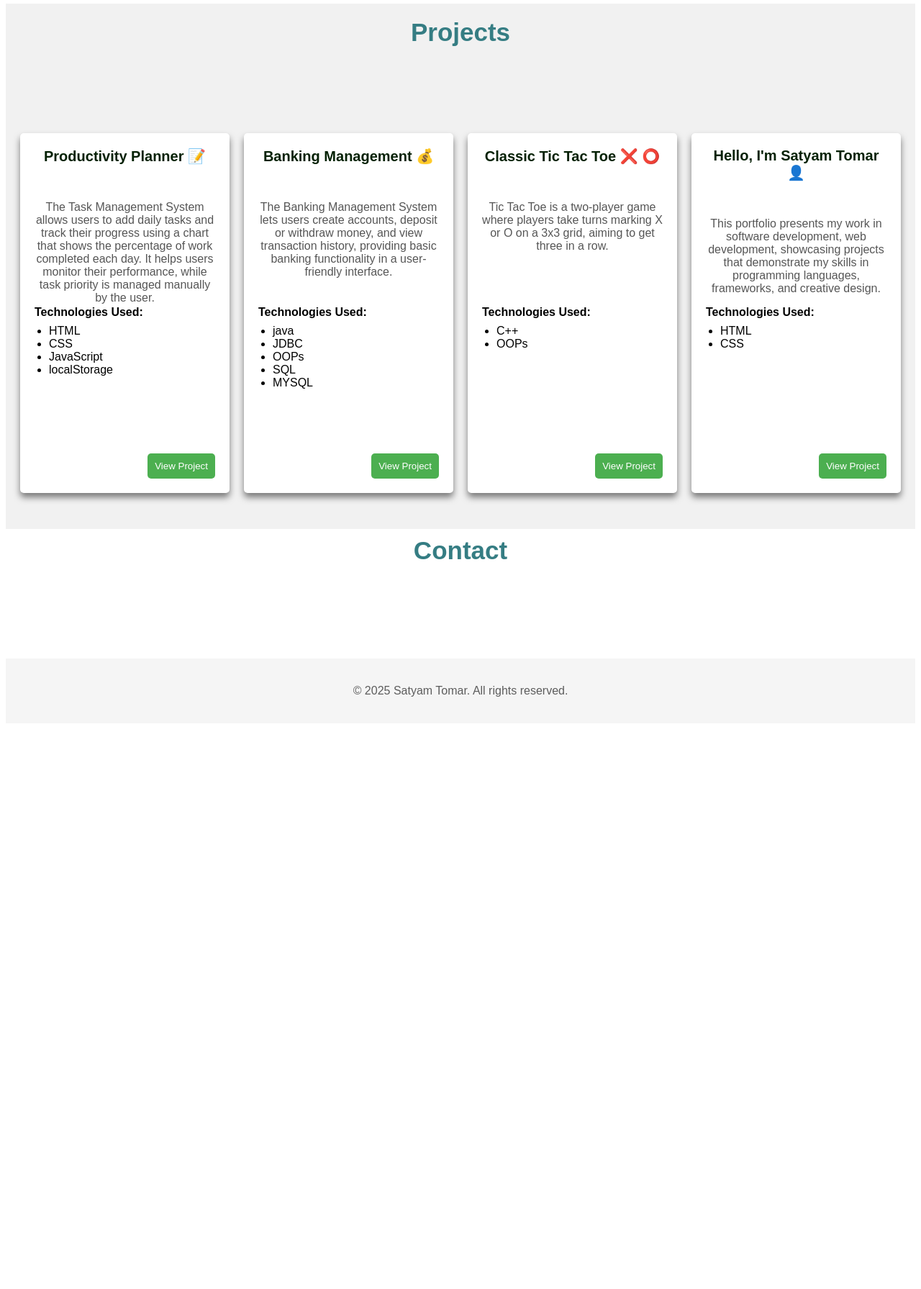
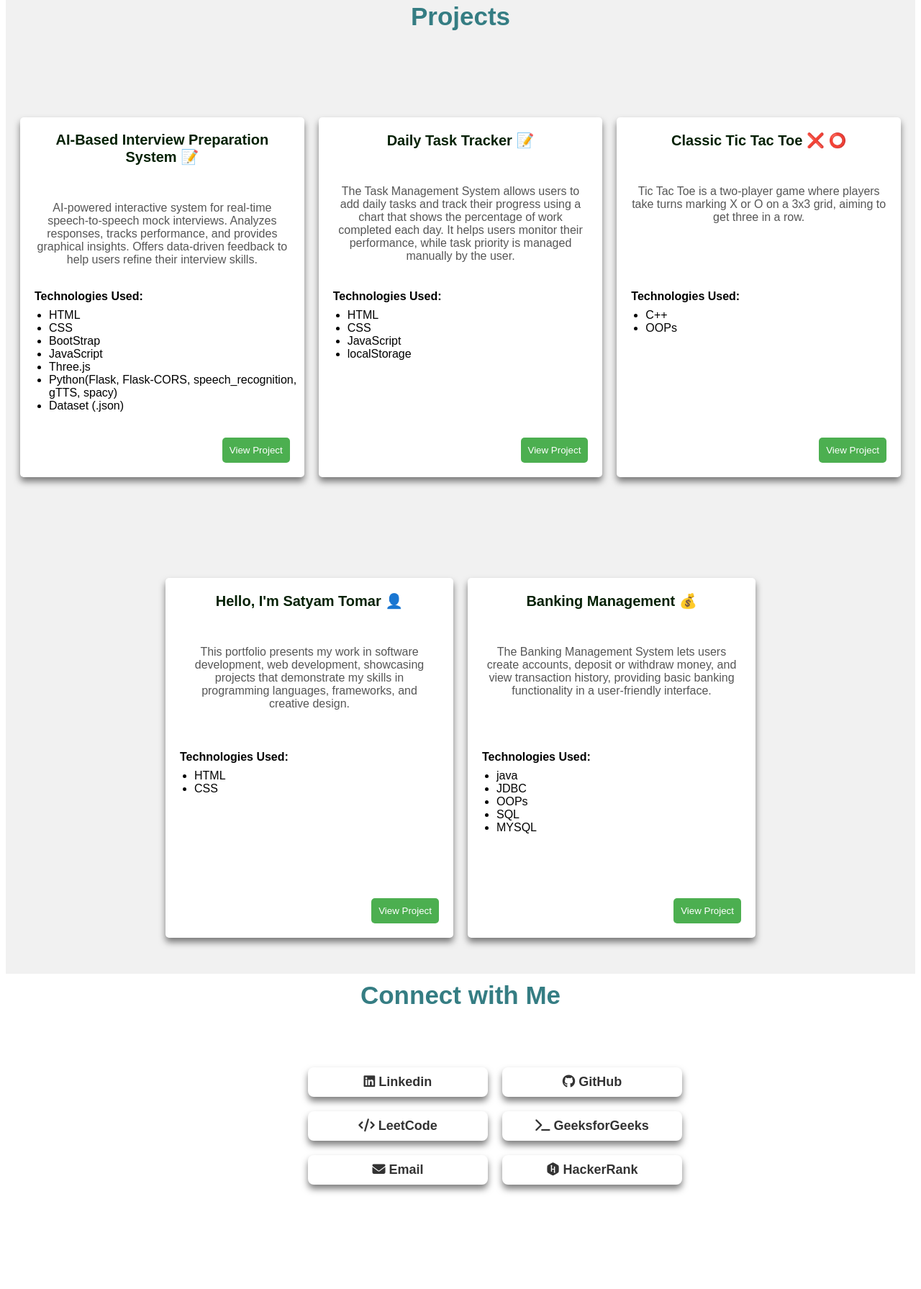
Before and after one commit to satyam-jaat/My-Portfolio-, a plain HTML site: page portfolio.html in a window 1280 px wide. Shown: the part 1910-3701 px from the top of the page at 72% size. Before the commit the page ends 2923 px from the top, so only its background shows below. Drawn offline with Linux system fonts and the light colour scheme.

Commit message:
Update portfolio.html

```diff
--- a/portfolio.html
+++ b/portfolio.html
@@ -15,6 +15,7 @@
             font-family: Arial, Helvetica, sans-serif;
 
         }
+
 
         h1 {
             padding-top: 150px;
@@ -148,7 +149,7 @@
         .skills {
             text-align: center;
             margin-top: 48px;
-            margin-bottom: 200px;
+            margin-bottom: 100px;
         }
 
         .skills a {
@@ -158,7 +159,7 @@
         }
 
         .skill-section {
-            display:grid;
+            display: grid;
             grid-template-columns: repeat(auto-fit, minmax(150px, 1fr));
             gap: 20px;
             padding: 80px;
@@ -168,15 +169,15 @@
         }
 
         .skill-box {
-            background-color:white;
-            box-shadow: 0 6px 10px rgba(0,0,0,0.5);
+            background-color: white;
+            box-shadow: 0 6px 10px rgba(0, 0, 0, 0.5);
 
-            padding:20px;
+            padding: 20px;
             text-align: center;
-            border-radius:5px;
+            border-radius: 5px;
             font-size: 16px;
             font-weight: bold;
-            transition: transform 0.2s, box-shadow 0.2s;
+            transition: transform 0.5s, box-shadow 0.2s;
         }
 
         .skill-box:hover {
@@ -186,22 +187,22 @@
 
         .projects-section {
             margin-top: 100px;
-            display:flex;
+            display: flex;
             /* flex-wrap: wrap; */
             justify-content: center;
-            gap:20px;
-            padding:20px;
+            gap: 20px;
+            padding: 20px;
 
         }
 
         .projects-box {
-            background-color:  white;
+            background-color: white;
             height: 500px;
-            width: 500px;
+            width: 400px;
             border-radius: 5px;
-            box-shadow: 0 6px 10px rgba(0,0,0,0.5);
-            transition: transform 0.2s, box-shadow 0.2s;
-            position:relative;
+            box-shadow: 0 6px 10px rgba(0, 0, 0, 0.5);
+            transition: transform 0.5s, box-shadow 0.2s;
+            position: relative;
         }
 
         .projects-box:hover {
@@ -209,7 +210,7 @@
             box-shadow: 0 4px 6px black;
         }
 
-        .projects-title{
+        .projects-title {
             font-weight: bold;
             font-size: 20px;
             padding: 20px;
@@ -221,8 +222,8 @@
             text-align: center;
             margin-top: 20px;
             padding: 10px;
-            padding-left:20px;
-            padding-right:20px;
+            padding-left: 20px;
+            padding-right: 20px;
 
         }
 
@@ -240,28 +241,28 @@
             top: 250px;
         }
 
-        .project-view button{
+        .project-view button {
             background-color: #4CAF50;
             color: white;
             border: none;
             padding: 10px;
             border-radius: 5px;
-            position:absolute;
+            position: absolute;
             cursor: pointer;
-            bottom:20px;
+            bottom: 20px;
             right: 20px;
             transition: transform 0.2s, box-shadow 0.2s;
         }
 
         .project-view button:hover {
-            background-color:#357c37;
+            background-color: #357c37;
             transform: translateY(-3px);
-            box-shadow: 0 6px 10px rgba(0,0,0,0.5);
+            box-shadow: 0 6px 10px rgba(0, 0, 0, 0.5);
 
         }
 
         .project {
-            background-color:  rgba(184, 184, 184, 0.2);
+            background-color: rgba(184, 184, 184, 0.2);
             padding-bottom: 30px;
 
         }
@@ -273,7 +274,7 @@
             padding-top: 20px;
         }
 
-        .projects a{
+        .projects a {
             font-size: 35px;
             font-weight: bold;
             color: rgb(53, 125, 131);
@@ -285,7 +286,7 @@
             margin-top: 10px;
         }
 
-        .contact a{
+        .contact a {
             font-size: 35px;
             font-weight: bold;
             text-align: center;
@@ -298,13 +299,66 @@
             background-color: #f5f5f5;
             margin-top: 50px;
         }
+
+        #profiles {
+            text-align: center;
+            padding: 40px;
+        }
+
+        .profile-container {
+            margin-top: 80px;
+            margin-left: 420px;
+            width: 700px;
+            height: 450px;
+            /* Adjust this to limit the number of boxes per row */
+            /* margin: 0 auto; */
+            /* Centers the container */
+        }
+
+        .profile-links {
+            display: flex;
+            flex-wrap: wrap;
+            /* justify-content: center; */
+            gap: 20px;
+        }
+
+        .profile-links a {
+            flex: 1 1 200px;
+            /* Ensures only 2-3 items per row */
+            max-width: 220px;
+            text-decoration: none;
+            font-size: 18px;
+            color: #333;
+            padding: 10px 15px;
+            /* border: 2px solid #333; */
+            box-shadow: 0 6px 10px rgba(0, 0, 0, 0.5);
+            border-radius: 8px;
+            transition: transform 0.5s, box-shadow 0.2s;
+            text-align: center;
+        }
+
+        .profile-links a img {
+            width: 24px;
+            height: 24px;
+            margin-right: 8px;
+        }
+
+        .profile-links a:hover {
+            background-color: rgb(233, 233, 233);
+            transform: translateY(-5px);
+        }
+
+
     </style>
+
+    <link rel="stylesheet" href="https://cdnjs.cloudflare.com/ajax/libs/font-awesome/6.4.2/css/all.min.css">
+
 </head>
 
 <body>
 
     <header>
-        <nav>
+        <nav class="na">
             <div class="header_name">
                 <a href="#">Satyam</a>
                 <span class="header_details">
@@ -370,22 +424,24 @@
 
             <div class="skill-section">
                 <div class="skill-box">Java</div>
+                <div class="skill-box">DSA</div>
                 <div class="skill-box">C++</div>
+                <div class="skill-box">Numpy</div>
+                <div class="skill-box">Pandas</div>
                 <div class="skill-box">OOPs</div>
-                <div class="skill-box">DSA</div>
                 <div class="skill-box">HTML</div>
                 <div class="skill-box">CSS</div>
+                <div class="skill-box">BootStrap</div>
                 <div class="skill-box">JavaScript</div>
                 <div class="skill-box">Nodejs</div>
                 <div class="skill-box">Expressjs</div>
                 <div class="skill-box">reactjs</div>
+                <div class="skill-box">REST APIs</div>
                 <div class="skill-box">MongoDB</div>
                 <div class="skill-box">SQL</div>
+                <div class="skill-box">Git</div>
                 <div class="skill-box">GitHub</div>
-                <div class="skill-box">Fusion 360</div>
                 <div class="skill-box">WordPress</div>
-                <div class="skill-box">Canva</div>
-
             </div>
         </div>
     </section>
@@ -395,13 +451,48 @@
         <div class="projects" id="projects">
             <a href="#projects">Projects</a>
 
+            <div>
                 <div class="projects-section">
+
                     <div class="projects-box">
-                    <div class="projects-title">Productivity Planner &#128221;</div>
-                    <div class="projects-discription">The Task Management System allows users to add daily tasks and track their progress using a chart that shows the percentage of work completed each day. It helps users monitor their performance, while task priority is managed manually by the user.</div>
+                        <div class="projects-title">AI-Based Interview Preparation System &#128221;</div>
+                        <div class="projects-discription">AI-powered interactive system for real-time speech-to-speech
+                            mock interviews.
+                            Analyzes responses, tracks performance, and provides graphical insights.
+                            Offers data-driven feedback to help users refine their interview skills.
+                        </div>
 
-                    <div  class="project-view">
-                        <a href="https://github.com/satyam-jaat/Task_Management" target="_blank"><button>View Project</button></a>
+                        <div class="project-view">
+                            <a href="https://github.com/satyam-jaat/Ai_based_Interview_" target="_blank"><button>View
+                                    Project</button></a>
+                        </div>
+
+                        <div class="technologies">Technologies Used:</div>
+
+                        <div class="list">
+                            <ul>
+                                <li>HTML</li>
+                                <li>CSS</li>
+                                <li>BootStrap</li>
+                                <li>JavaScript</li>
+                                <li>Three.js</li>
+                                <li>Python(Flask, Flask-CORS, speech_recognition, gTTS, spacy)</li>
+                                <li>Dataset (.json)</li>
+                            </ul>
+                        </div>
+                    </div>
+
+
+                    <div class="projects-box">
+                        <div class="projects-title">Daily Task Tracker &#128221;</div>
+                        <div class="projects-discription">The Task Management System allows users to add daily tasks and
+                            track their progress using a chart that shows the percentage of work completed each day. It
+                            helps users monitor their performance, while task priority is managed manually by the user.
+                        </div>
+
+                        <div class="project-view">
+                            <a href="https://github.com/satyam-jaat/Task_Management" target="_blank"><button>View
+                                    Project</button></a>
                         </div>
 
                         <div class="technologies">Technologies Used:</div>
@@ -417,8 +508,57 @@
                     </div>
 
                     <div class="projects-box">
+                        <div class="projects-title">Classic Tic Tac Toe &#10060; &#11093;</div>
+                        <div class="projects-discription">Tic Tac Toe is a two-player game where players take turns
+                            marking
+                            X or O on a 3x3 grid, aiming to get three in a row.</div>
+
+                        <div class="project-view">
+                            <a href="https://github.com/satyam-jaat/TicTacToe-game-in-c-" target="_blank"><button>View
+                                    Project</button></a>
+                        </div>
+
+                        <div class="technologies">Technologies Used:</div>
+                        <div class="list">
+                            <ul>
+                                <li>C++</li>
+                                <li>OOPs</li>
+                            </ul>
+                        </div>
+                    </div>
+
+                </div>
+                <div>
+                    <div class="projects-section">
+
+                        <div class="projects-box">
+                            <div class="projects-title">Hello, I'm Satyam Tomar &#128100;</div>
+                            <div class="projects-discription">This portfolio presents my work in software development,
+                                web
+                                development, showcasing projects that demonstrate my skills in programming languages,
+                                frameworks, and creative design.</div>
+
+                            <div class="project-view">
+                                <a href="https://github.com/satyam-jaat/My-Portfolio-" target="_blank"><button>View
+                                        Project</button></a>
+                            </div>
+
+                            <div class="technologies">Technologies Used:</div>
+                            <div class="list">
+                                <ul>
+                                    <li>HTML</li>
+                                    <li>CSS</li>
+                                </ul>
+                            </div>
+                        </div>
+
+                        <div class="projects-box">
                             <div class="projects-title">Banking Management &#128176;</div>
-                    <div class="projects-discription">The Banking Management System lets users create accounts, deposit or withdraw money, and view transaction history, providing basic banking functionality in a user-friendly interface.</div>
+                            <div class="projects-discription">The Banking Management System lets users create accounts,
+                                deposit
+                                or withdraw money, and view transaction history, providing basic banking functionality
+                                in a
+                                user-friendly interface.</div>
 
                             <div class="project-view">
                                 <a href="#projects"><button>View Project</button></a>
@@ -435,40 +575,9 @@
                                 </ul>
                             </div>
                         </div>
-
-                <div class="projects-box">
-                    <div class="projects-title">Classic Tic Tac Toe &#10060; &#11093;</div>
-                    <div class="projects-discription">Tic Tac Toe is a two-player game where players take turns marking X or O on a 3x3 grid, aiming to get three in a row.</div>
-
-                    <div  class="project-view">
-                        <a href="https://github.com/satyam-jaat/TicTacToe-game-in-c-" target="_blank"><button>View Project</button></a>
-                    </div>
-
-                    <div class="technologies">Technologies Used:</div>
-                    <div class="list">
-                        <ul>
-                            <li>C++</li>
-                            <li>OOPs</li>
-                        </ul>
                     </div>
                 </div>
 
-                <div class="projects-box">
-                    <div class="projects-title">Hello, I'm Satyam Tomar &#128100;</div>
-                    <div class="projects-discription">This portfolio presents my work in software development, web development, showcasing projects that demonstrate my skills in programming languages, frameworks, and creative design.</div>
-
-                    <div  class="project-view">
-                        <a href="https://github.com/satyam-jaat/My-Portfolio-" target="_blank"><button>View Project</button></a>
-                    </div>
-
-                    <div class="technologies">Technologies Used:</div>
-                    <div class="list">
-                        <ul>
-                            <li>HTML</li>
-                            <li>CSS</li>
-                        </ul>
-                    </div>
-                </div>
             </div>
 
         </div>
@@ -477,11 +586,34 @@
 
     <section>
         <div class="contact" id="contact">
-            <a href="#contact">Contact</a>
+            <a href="#contact">Connect with Me</a>
+
+            <div class="profile-container">
+                <div class="profile-links">
+                    <a href="https://www.linkedin.com/in/satyam-tomar-332678285/" target="_blank">
+                        <i class="fa-brands fa-linkedin"></i> Linkedin
+                    </a>
+                    <a href="https://github.com/satyam-jaat" target="_blank">
+                        <i class="fa-brands fa-github"></i> GitHub
+                    </a>
+                    <a href="https://leetcode.com/u/satyam_tomar/" target="_blank">
+                        <i class="fa-solid fa-code"></i> LeetCode
+                    </a>
+                    <a href="https://www.geeksforgeeks.org/user/your-username/" target="_blank">
+                        <i class="fa-solid fa-terminal"></i> GeeksforGeeks
+                    </a>
+                    <a href="mailto:satyamtomar41015@gmail.com" target="_blank">
+                        <i class="fa-solid fa-envelope"></i> Email
+                    </a>
+                    <a href="https://www.hackerrank.com/profile/satyamtomar41015" target="_blank">
+                        <i class="fa-brands fa-hackerrank"></i> HackerRank
+                    </a>
+                </div>
+            </div>
     </section>
 
     <footer>
-        <p>&copy; 2025 Satyam Tomar. All rights reserved.</p>
+        <p>&copy; 2025, developed by Satyam</p>
     </footer>
 
 </body>
```
Lines whose indentation alone changed are shown as unchanged.
